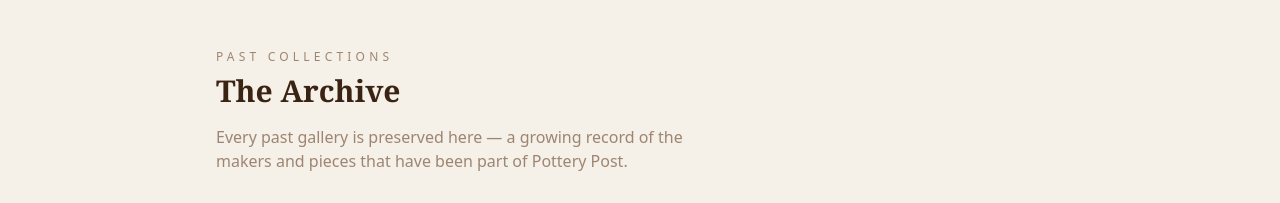
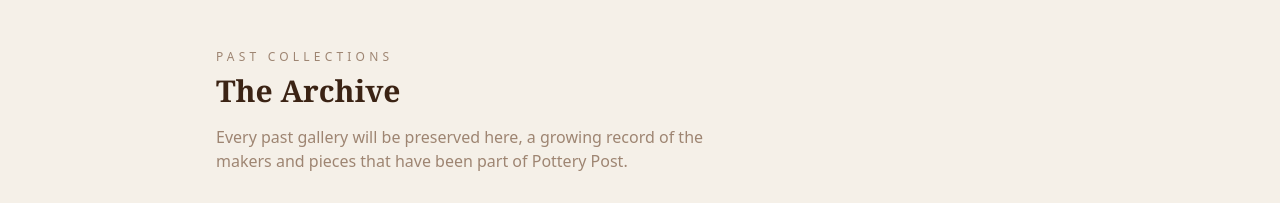
Before and after one commit to VanessaAnneliese/pottery-post-website, a Next.js app: page /gallery in a window 1280 px wide. Shown: the part 2160-2363 px from the top of the page. Built offline with nearby package versions, Linux system fonts and the light colour scheme.

Commit message:
Update archive copy: 'will be preserved', remove em dash

```diff
--- a/app/gallery/page.tsx
+++ b/app/gallery/page.tsx
@@ -55,7 +55,7 @@ export default function GalleryPage() {
       </p>
       <h2 className="text-3xl font-bold mb-4" style={{ fontFamily: "Georgia, serif" }}>The Archive</h2>
       <p className="mb-8 max-w-lg" style={{ color: "#9E8572", fontFamily: "system-ui, sans-serif" }}>
-        Every past gallery is preserved here — a growing record of the makers and pieces that have been part of Pottery Post.
+        Every past gallery will be preserved here, a growing record of the makers and pieces that have been part of Pottery Post.
       </p>
       <Link
         href="/gallery/archive"
```
